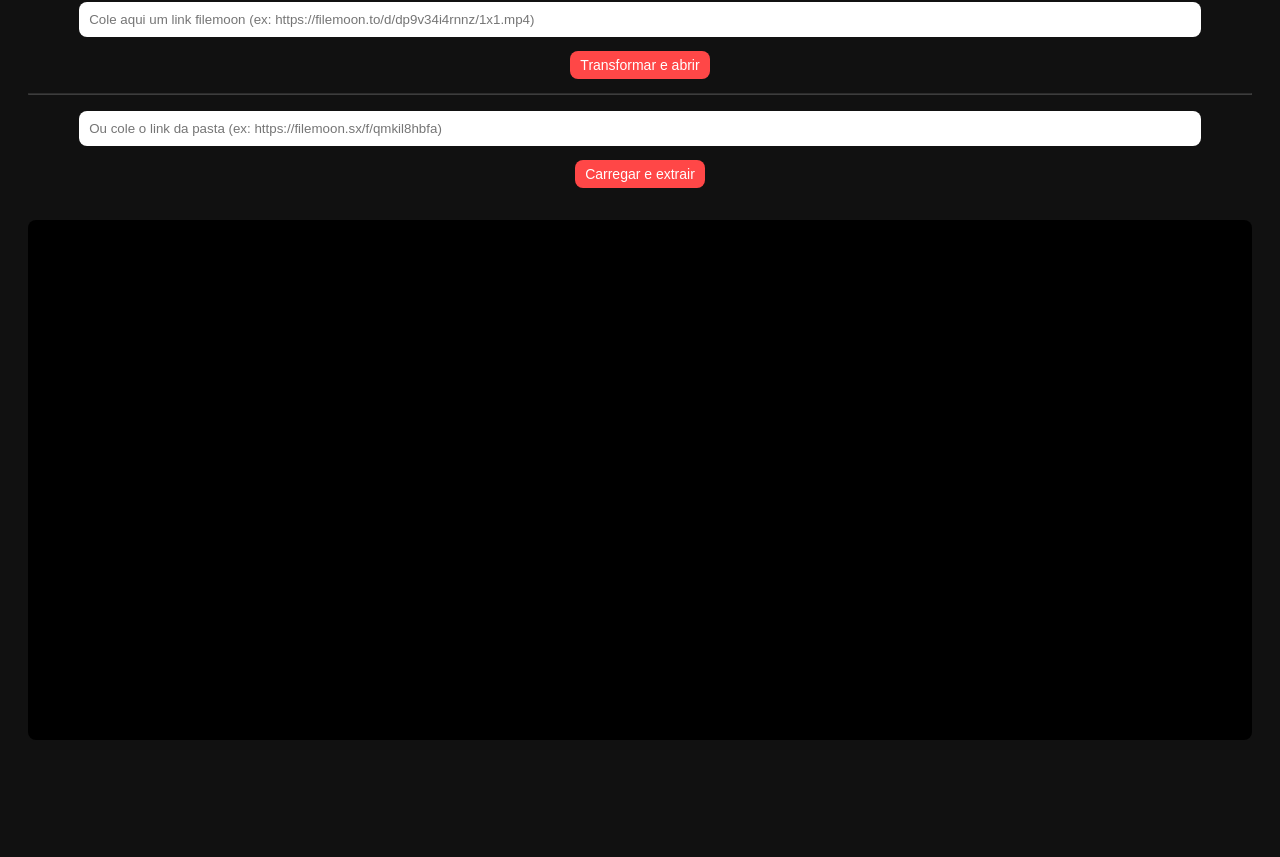
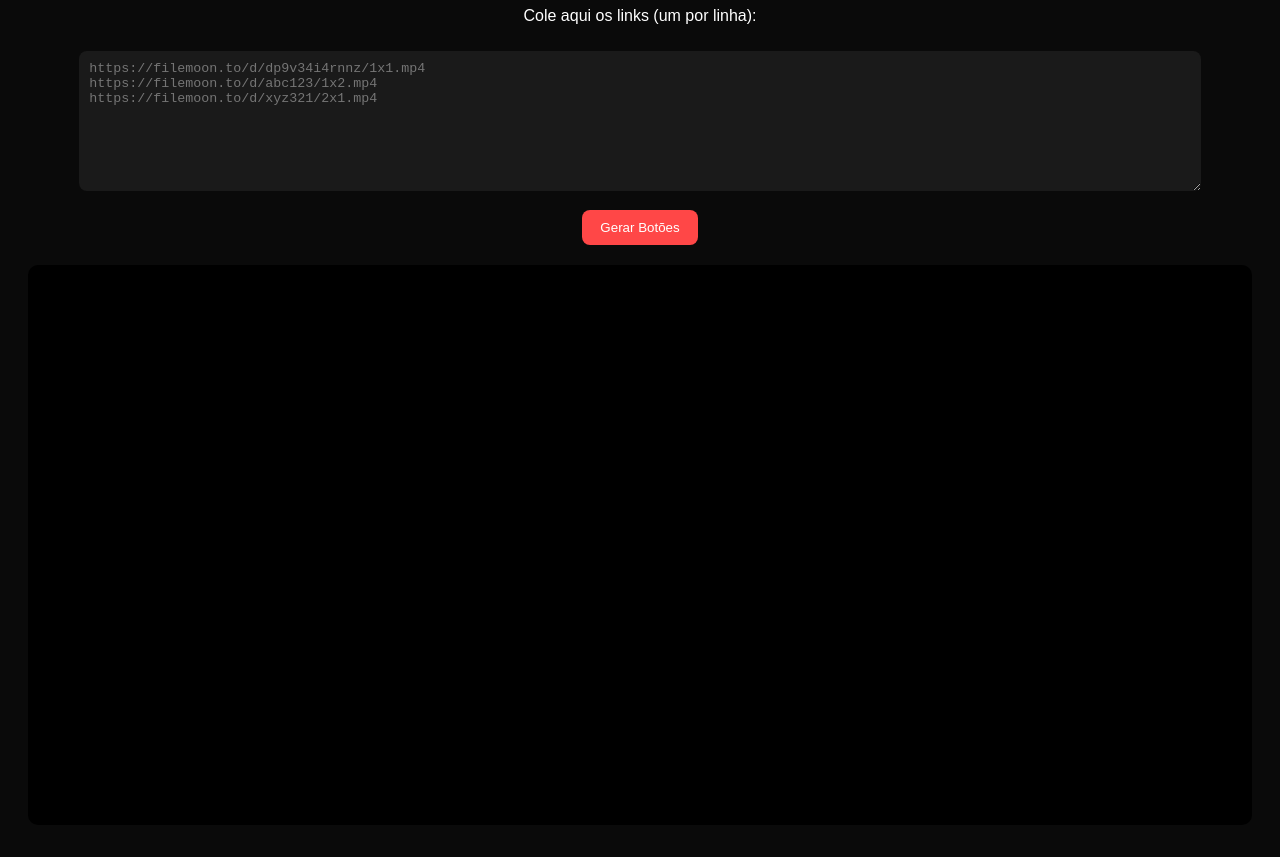
Before and after one commit to Sombrasss/Snap, a plain HTML site: page index.html in a window 1280 px wide. Shown: the part 102-959 px from the top of the page. Before the commit the page ends 874 px from the top, so only its background shows below. Drawn offline with Linux system fonts and the light colour scheme.

Commit message:
Update index.html

```diff
--- a/index.html
+++ b/index.html
@@ -3,117 +3,117 @@
 <head>
   <meta charset="utf-8" />
   <meta name="viewport" content="width=device-width,initial-scale=1" />
-  <title>Transformar links FileMoon</title>
+  <title>🎬 FileMoon Organizado por Temporada</title>
   <style>
-    body { background:#111; color:#fff; font-family: Poppins, sans-serif; padding:20px; text-align:center; }
-    input, textarea { width:90%; padding:10px; border-radius:8px; border:none; margin:8px 0; }
-    button { background:#ff4747; color:#fff; border:none; padding:10px 18px; border-radius:8px; margin:6px; cursor:pointer; }
-    #lista { margin-top:12px; display:flex; flex-wrap:wrap; gap:8px; justify-content:center; }
-    iframe { width:100%; height:65vh; border:none; margin-top:14px; border-radius:8px; background:#000; }
-    .btn-small { padding:6px 10px; font-size:14px; }
+    body {
+      background:#0a0a0a;
+      color:#fff;
+      font-family: Poppins, sans-serif;
+      padding:20px;
+      text-align:center;
+    }
+    input, textarea {
+      width:90%;
+      padding:10px;
+      border-radius:8px;
+      border:none;
+      margin:10px 0;
+      background:#1a1a1a;
+      color:#fff;
+    }
+    button {
+      background:#ff4747;
+      color:#fff;
+      border:none;
+      padding:10px 18px;
+      border-radius:8px;
+      margin:5px;
+      cursor:pointer;
+      transition:0.3s;
+    }
+    button:hover { background:#ff6a00; }
+    .temporada {
+      margin-top:25px;
+      background:#111;
+      border-radius:10px;
+      padding:10px;
+      box-shadow:0 0 10px #000;
+    }
+    .titulo-temp {
+      font-weight:bold;
+      font-size:20px;
+      margin-bottom:10px;
+      color:#ffae00;
+    }
+    iframe {
+      width:100%;
+      height:70vh;
+      border:none;
+      border-radius:10px;
+      margin-top:15px;
+      background:#000;
+    }
   </style>
 </head>
 <body>
-  <h2>Transformador FileMoon → formato `/e/.../nome`</h2>
+  <h1>🎬 Organizador FileMoon</h1>
+  <p>Cole aqui os links (um por linha):</p>
+  <textarea id="links" rows="8" placeholder="https://filemoon.to/d/dp9v34i4rnnz/1x1.mp4&#10;https://filemoon.to/d/abc123/1x2.mp4&#10;https://filemoon.to/d/xyz321/2x1.mp4"></textarea>
+  <br>
+  <button onclick="gerar()">Gerar Botões</button>
 
-  <!-- 1) Transformar um link avulso -->
-  <input id="singleLink" placeholder="Cole aqui um link filemoon (ex: https://filemoon.to/d/dp9v34i4rnnz/1x1.mp4)" />
-  <button onclick="transformSingle()" class="btn-small">Transformar e abrir</button>
-
-  <hr style="opacity:.2" />
-
-  <!-- 2) Buscar uma página (usando proxy) e extrair todos os links -->
-  <input id="pageLink" placeholder="Ou cole o link da pasta (ex: https://filemoon.sx/f/qmkil8hbfa)" />
-  <button onclick="carregarPagina()" class="btn-small">Carregar e extrair</button>
-
-  <div id="lista"></div>
-
-  <iframe id="player" src=""></iframe>
+  <div id="saida"></div>
+  <iframe id="player"></iframe>
 
 <script>
-  // Função que faz a transformação pedida:
-  // https://filemoon.to/d/<id>/<name>.mp4  ->  https://filemoon.to/e/<id>/<name>
-  function transformarLink(filemoonUrl) {
-    if (!filemoonUrl) return filemoonUrl;
-    try {
-      // normaliza espaços
-      const url = filemoonUrl.trim();
+  // Função que transforma e organiza
+  function gerar() {
+    const texto = document.getElementById("links").value.trim();
+    if (!texto) return alert("Cole pelo menos um link FileMoon.");
 
-      // só processa se for filemoon.to (ou filemoon.sx -> muda o host se quiser)
-      // usa regex para garantir que troca apenas a parte /d/ e remove .mp4 final
-      const novo = url
-        .replace(/\/d\//, '/e/')      // troca /d/ por /e/
-        .replace(/\.mp4(?:\?.*)?$/i, '') // remove .mp4 no fim (ignora query string)
-        .replace(/\/+$/, '');         // remove barras finais extras
+    const linhas = texto.split(/\n+/);
+    const episodios = {};
 
-      return novo;
-    } catch (err) {
-      return filemoonUrl;
+    linhas.forEach(link => {
+      link = link.trim();
+      if (!link) return;
+
+      // transforma: /d/.../.mp4 → /e/.../
+      let novo = link.replace('/d/', '/e/').replace(/\.mp4.*$/i, '');
+
+      // extrai nome (ex: 1x1, 2x3, etc)
+      const match = novo.match(/(\d+)x(\d+)/i);
+      if (match) {
+        const temp = match[1];
+        const ep = match[2];
+        if (!episodios[temp]) episodios[temp] = [];
+        episodios[temp].push({ episodio: ep, url: novo });
+      } else {
+        // Se não tiver padrão 1x1, põe numa categoria "Outros"
+        if (!episodios['Outros']) episodios['Outros'] = [];
+        episodios['Outros'].push({ episodio: link, url: novo });
+      }
+    });
+
+    // Gera o HTML organizado por temporada
+    let html = '';
+    for (const temp in episodios) {
+      html += `<div class="temporada"><div class="titulo-temp">📺 Temporada ${temp}</div>`;
+      // ordena episódios numericamente
+      episodios[temp].sort((a,b)=>a.episodio - b.episodio);
+      episodios[temp].forEach(ep => {
+        html += `<button onclick="abrir('${ep.url}')">▶️ Play ${temp}x${ep.episodio}</button>`;
+      });
+      html += `</div>`;
     }
+
+    document.getElementById("saida").innerHTML = html;
   }
 
-  // Usado para o botão "Transformar e abrir" para um link único
-  function transformSingle() {
-    const inp = document.getElementById('singleLink').value.trim();
-    if (!inp) return alert('Cole um link primeiro.');
-    const novo = transformarLink(inp);
-    // abre no iframe
-    document.getElementById('player').src = novo;
-    // mostra na lista também
-    document.getElementById('lista').innerHTML = `<button onclick="abrir('${novo}')">${novo}</button>`;
-  }
-
-  // Abre link no iframe (função usada pelos botões gerados)
+  // Abre o vídeo no iframe
   function abrir(url) {
-    document.getElementById('player').src = url;
-  }
-
-  // Carrega uma página via proxy (se estiver usando Netlify ou outro proxy)
-  // e extrai todos os links filemoon*.to com .mp4 e transforma cada um
-  async function carregarPagina() {
-    const page = document.getElementById('pageLink').value.trim();
-    if (!page) return alert('Cole o link da pasta primeiro.');
-
-    try {
-      // Se você NÃO tiver um proxy, este fetch dará erro por CORS.
-      // Ajuste a rota /proxy para a sua função serverless (Netlify/Cloudflare/etc).
-      const resposta = await fetch(`/proxy?url=${encodeURIComponent(page)}`);
-      const html = await resposta.text();
-
-      // cria um elemento DOM temporário para parsear
-      const tmp = document.createElement('div');
-      tmp.innerHTML = html;
-
-      // pega todos os <a> que contenham filemoon.to e .mp4 (ou filemoon.sx)
-      const anchors = Array.from(tmp.querySelectorAll('a'))
-        .filter(a => {
-          if(!a.href) return false;
-          return /filemoon\.(to|sx)/i.test(a.href) && /\.mp4/i.test(a.href);
-        });
-
-      if (anchors.length === 0) {
-        document.getElementById('lista').innerText = 'Nenhum link .mp4 do FileMoon encontrado nessa página.';
-        return;
-      }
-
-      // cria botões transformados
-      const listaEl = document.getElementById('lista');
-      listaEl.innerHTML = '';
-      anchors.forEach(a => {
-        const original = a.href;
-        const convertido = transformarLink(original);
-        // mostra um botão com o nome ou com a própria url curta
-        const nome = (a.textContent || convertido).trim().slice(0,60);
-        const btn = document.createElement('button');
-        btn.className = 'btn-small';
-        btn.innerText = nome;
-        btn.onclick = () => abrir(convertido);
-        listaEl.appendChild(btn);
-      });
-
-    } catch (err) {
-      alert('Erro ao carregar a página. Se for problema de CORS, precisa usar o proxy no seu domínio (ex: Netlify). \n\nErro: ' + err.message);
-    }
+    document.getElementById("player").src = url;
+    window.scrollTo({ top: document.getElementById("player").offsetTop, behavior: 'smooth' });
   }
 </script>
 </body>
```
